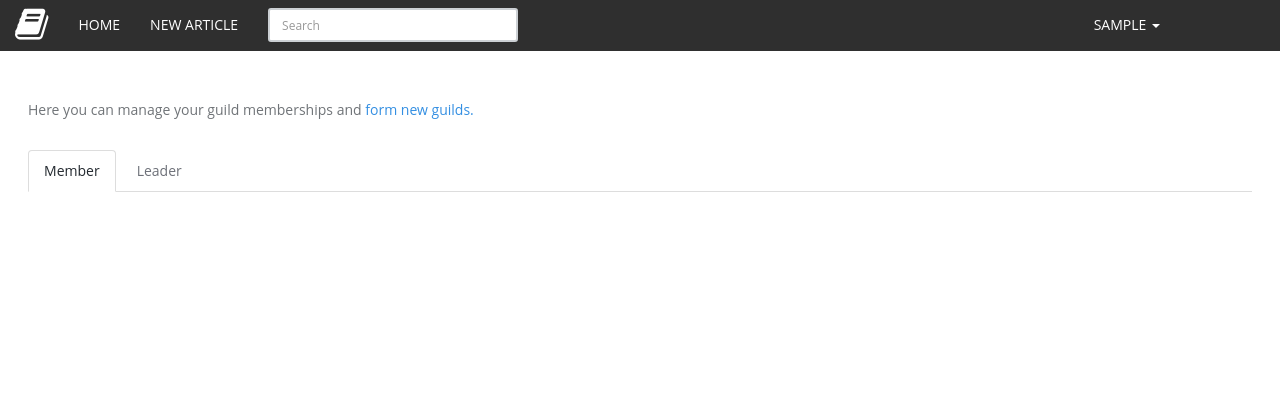
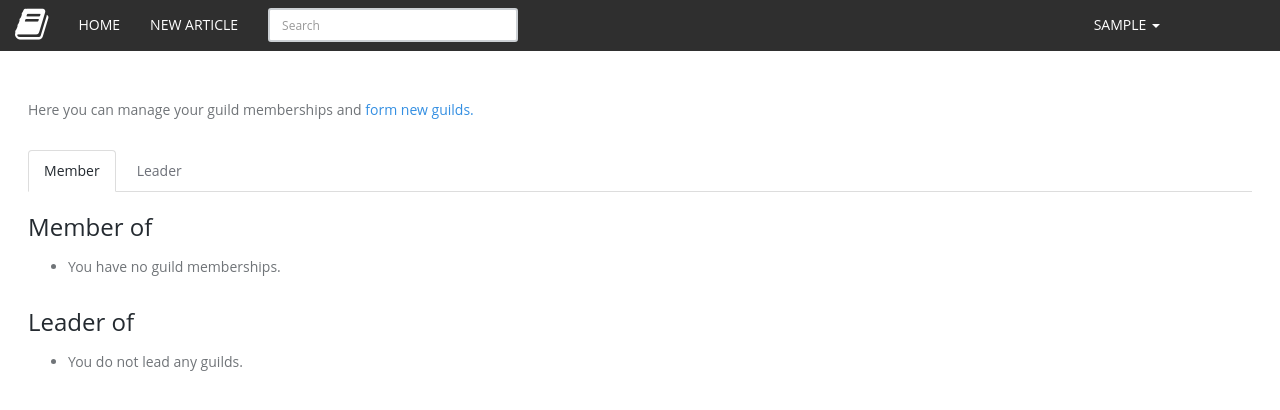
Before and after one commit to rolsn/wordscheme, a Django app: page /guilds/ in a window 1280 px wide. Shown: the top 410 px of the page. Run offline with Django 3.2, Linux system fonts and the light colour scheme; the visitor is signed in with stand-in values (Sample User, id 1); data comes from the database, SQL or seed files in the repository; data that the repository does not hold is empty; parts of the project's set-up code (start-up, migrations or seed data) failed here and were passed over; some libraries are stand-ins or nearby versions.

Commit message:
display the user's current guild memberships

```diff
--- a/website/templates/website/guilds.html
+++ b/website/templates/website/guilds.html
@@ -11,6 +11,27 @@
             <li role="presentation"><a href="#leader">Leader</a></li>
         </ul>
     </nav>
+
+    <div id="guilds-member-of">
+        <br />
+        <h3>Member of</h3>
+        <ul>
+            {% for guild in memberships %}
+            <li>{{ guild.guild_id }}</li>
+            {% empty %}
+            <li>You have no guild memberships.</li>
+            {% endfor %}
+        </ul>
+        <br />
+        <h3>Leader of</h3>
+        <ul>
+            {% for guild in leadership %}
+            <li>{{ guild.guild_name }}</li>
+            {% empty %}
+            <li>You do not lead any guilds.</li>
+            {% endfor %}
+        </ul>
+    </div>
 </div>
 
 {% endblock %}
--- a/website/views.py
+++ b/website/views.py
@@ -14,6 +14,7 @@ from rest_framework.response import Response
 from website.forms import RegistrationForm, LoginForm, ArticleForm, CommentForm
 from website.models import Articles, Comments, UserRelationships, Ratings
 from website.serializers import UserSerializer, RatingsSerializer
+from website.guilds import *
 
 from random import randrange
 import re
@@ -237,11 +238,15 @@ def following(request, username):
 @require_http_methods(["GET"])
 def guilds(request):
     try:
-        user = User.objects.get(username=request.user)
+        memberships = list_guild_memberships(request.user)
+        leadership = list_guild_leaderships(request.user)
     except User.DoesNotExist:
         raise Http404("User not found.")
 
-    return render(request, 'website/guilds.html', {})
+    return render(request, 'website/guilds.html', {
+        'memberships'   : memberships,
+        'leadership'    : leadership
+        })
 
 ###
 # REST Framework
```
